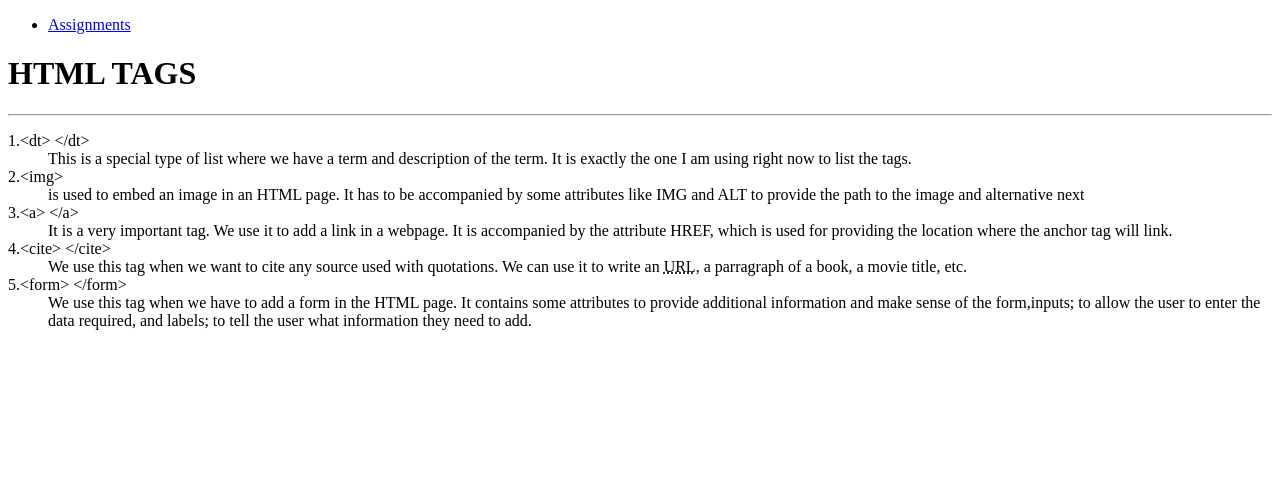
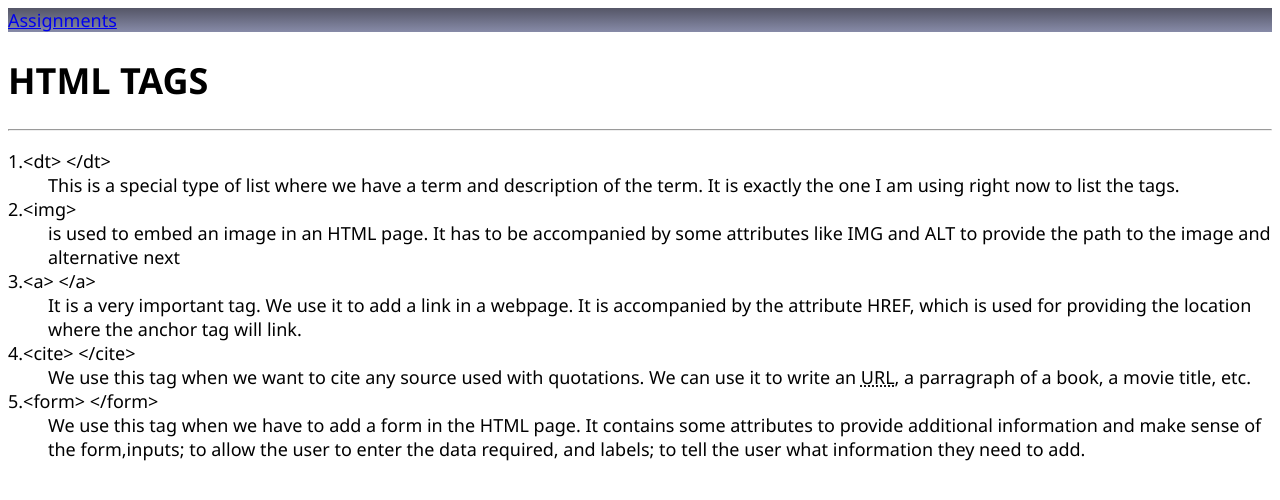
Before and after one commit to Gara0066/gara0066.github.io, a plain HTML site: page html-assignment/notes.html in a window 1280 px wide. Drawn offline with Linux system fonts and the light colour scheme.

Commit message:
links css

```diff
--- a/html-assignment/notes.html
+++ b/html-assignment/notes.html
@@ -5,15 +5,12 @@
     <meta http-equiv="X-UA-Compatible" content="IE=edge">
     <meta name="viewport" content="width=device-width, initial-scale=1.0">
     <title>NOTES</title>
+    <link href="css/main.css" rel="stylesheet">
 </head>
 
 <body>
     <header>
-
-        <ul>
-        <li><a href ="https://gara0066.github.io/html-assignment/">Assignments</a></li>
-        </ul>
-
+     <a href ="https://gara0066.github.io/html-assignment/">Assignments</a></li>
     </header>
     <H1> HTML TAGS</H1>
 
```
